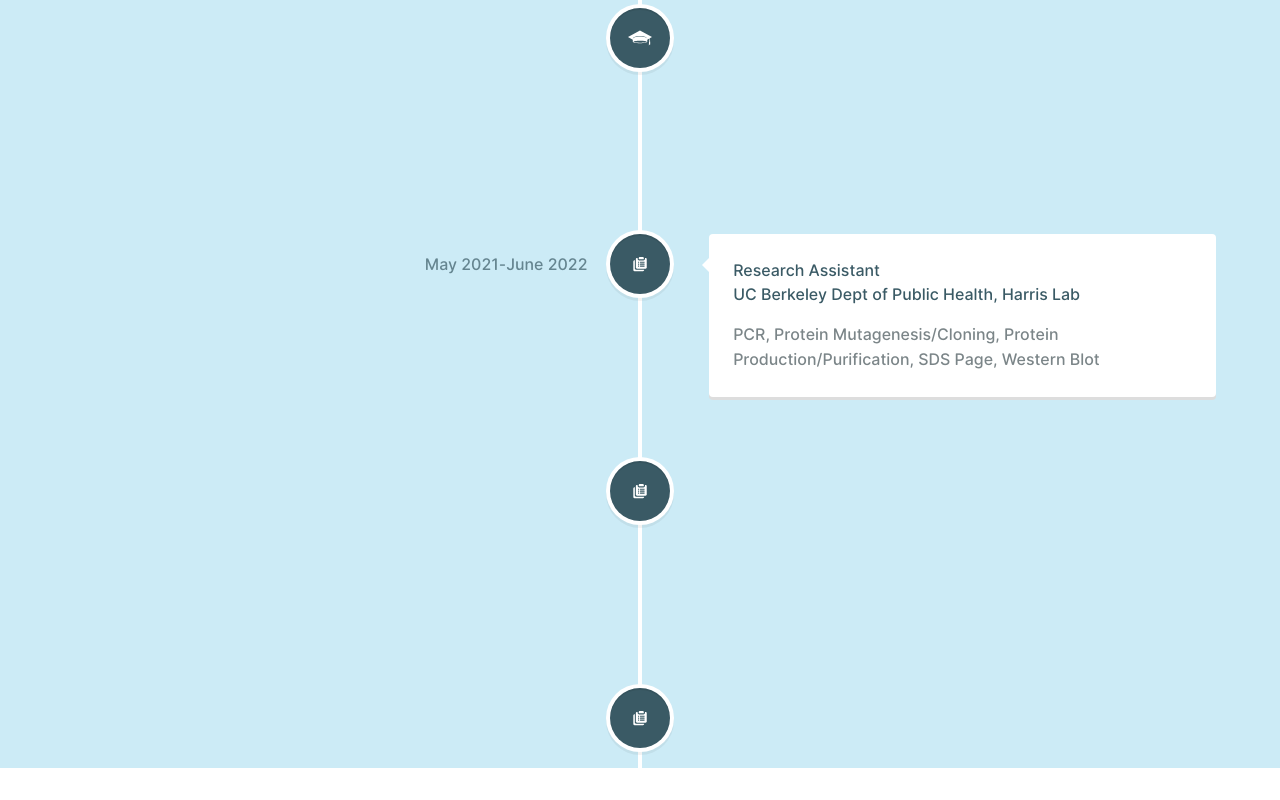
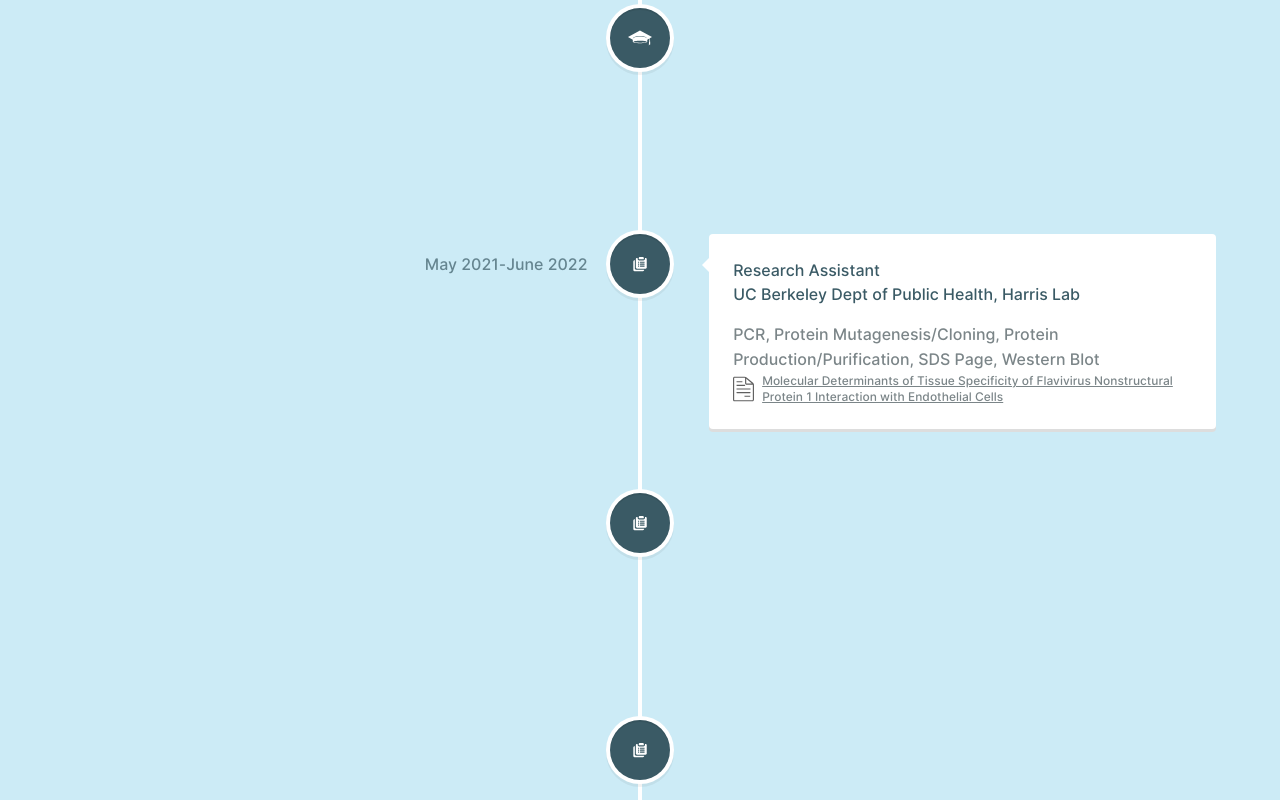
Before and after one commit to sroodsari/sroodsari.github.io, a React (Create React App) app: page / in a window 1280 px wide. Shown: the part 1532-2332 px from the top of the page. Before the commit the page ends 2300 px from the top, so only its background shows below. Built offline with nearby package versions, Linux system fonts and the light colour scheme.

Commit message:
add harris lab paper

```diff
--- a/src/App.js
+++ b/src/App.js
@@ -1,6 +1,6 @@
 import React from 'react';
 import './App.css';
-import { GithubIcon, GraduationIcon, LinkedInIcon, WorkIcon } from './Icons.jsx';
+import { GithubIcon, GraduationIcon, LinkedInIcon, PaperIcon, WorkIcon } from './Icons.jsx';
 import { VerticalTimeline, VerticalTimelineElement } from 'react-vertical-timeline-component';
 import 'react-vertical-timeline-component/style.min.css';
 
@@ -126,6 +126,10 @@ function App() {
               <h4 className="vertical-timeline-element-subtitle">UC Berkeley Dept of Public Health, Harris Lab</h4>
               <p className="font-light text-[#7b8588] text-sm">
                 PCR, Protein Mutagenesis/Cloning, Protein Production/Purification, SDS Page, Western Blot
+                <br />
+                <a className="underline text-xs" href="https://journals.asm.org/doi/10.1128/jvi.00661-22" target="_blank" rel="noopener noreferrer">
+                  <span className="flex items-center gap-2"><PaperIcon className="size-6 sm:size-8 hover:opacity-70 text-[#7b8588]" />Molecular Determinants of Tissue Specificity of Flavivirus Nonstructural Protein 1 Interaction with Endothelial Cells</span>
+                </a>
               </p>
             </VerticalTimelineElement>
 
```
